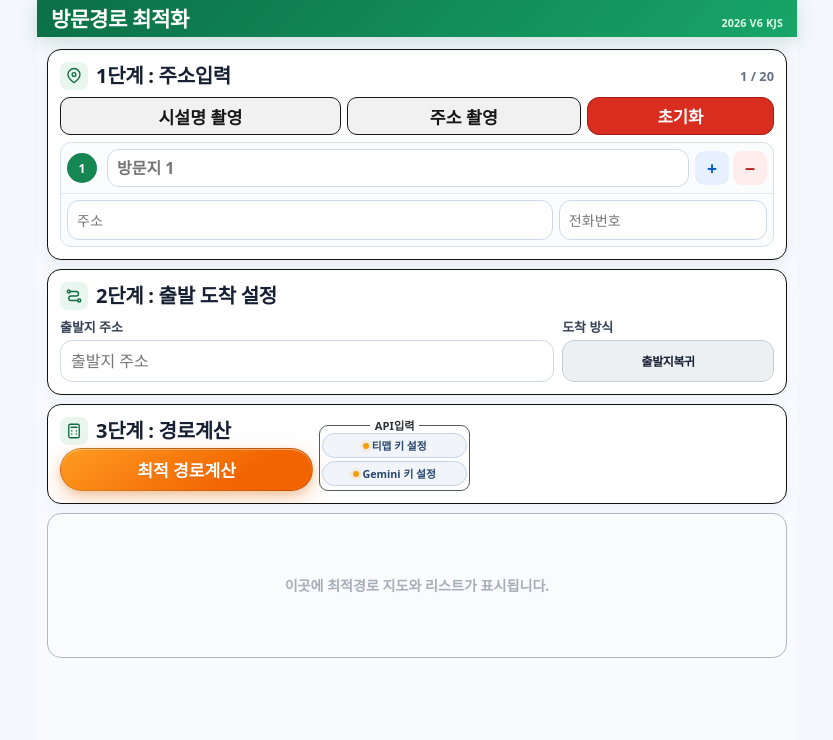
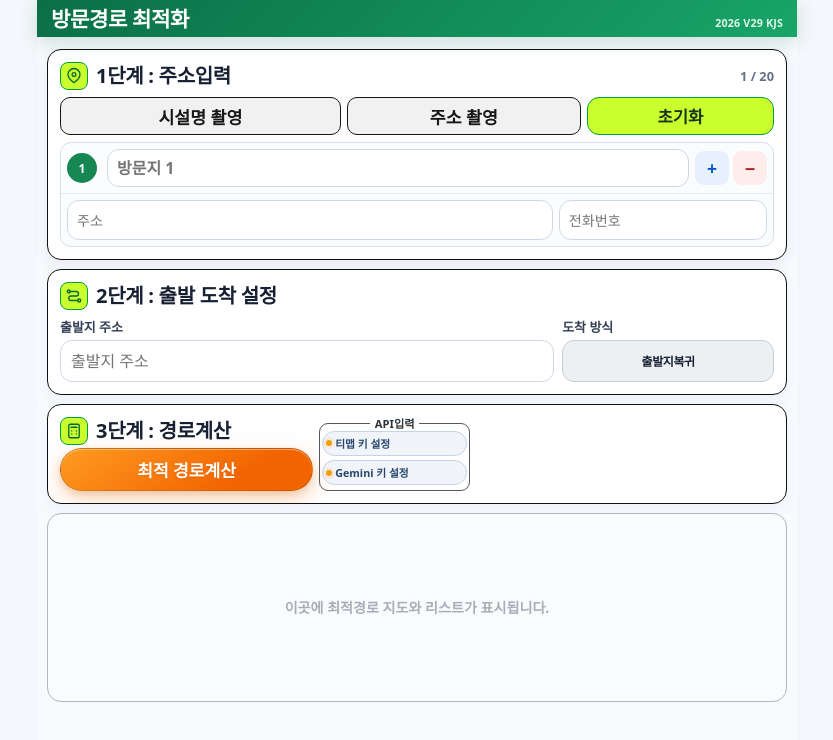
Before and after one commit to KGS777/s, a plain HTML site: page index.html in a window 1280 px wide. Shown: the whole page, without its empty margins (223-1056 px from the left). Drawn offline with nearby package versions, Linux system fonts and the light colour scheme.

Commit message:
디자인 개선

```diff
--- a/index.html
+++ b/index.html
@@ -8,6 +8,8 @@
   <link rel="stylesheet" href="https://unpkg.com/leaflet@1.9.4/dist/leaflet.css">
   <style>
     :root{
+      --fluorescent:#caff2e;
+      --accent-green:#009e3d;
       color-scheme:light;
       --blue:#0b5bd3;
       --blue-dark:#0847a5;
@@ -45,7 +47,7 @@
     .step-card{border:1px solid #111}
     .step-head{min-height:28px}
     .step-head h2{display:flex;align-items:center;gap:8px;font-size:1.25rem;font-weight:800;line-height:1.2}
-    .step-icon{width:28px;height:28px;flex:none;padding:5px;border-radius:8px;color:#126a46;background:#e9f6ef;fill:none;stroke:currentColor;stroke-width:1.8;stroke-linecap:round;stroke-linejoin:round}
+    .step-icon{width:28px;height:28px;flex:none;padding:4px;border:1px solid var(--accent-green);border-radius:8px;color:#086832;background:var(--fluorescent);fill:none;stroke:currentColor;stroke-width:1.8;stroke-linecap:round;stroke-linejoin:round}
     .count{font-size:.8rem;color:var(--muted);font-weight:700}
     label{display:block;margin:0 0 4px;font-size:.81rem;font-weight:800;color:#344055}
     input,select{
@@ -61,22 +63,22 @@
     .custom-end{grid-column:1/-1}
     .btn{border:0;border-radius:12px;min-height:45px;padding:0 14px;font-weight:800;cursor:pointer}
     .btn:disabled{opacity:.55;cursor:wait}
-    .btn-text{min-height:32px;border:1px solid #9f1d14;color:#fff;background:#d92d20;font-size:.8rem}
+    .btn-text{min-height:32px;border:1px solid var(--accent-green);color:#15351e;background:var(--fluorescent);font-size:.8rem}
     .photo-capture-actions{display:grid;grid-template-columns:minmax(min-content,1.2fr) minmax(min-content,1fr) minmax(min-content,.8fr);gap:6px;margin-bottom:7px}
     .photo-capture-actions button{min-height:38px;padding:0 4px;white-space:nowrap}
     .photo-capture-actions .btn-text{font-size:1.04rem}
     .photo-capture-button{border:1px solid #171717;border-radius:10px;color:#171717;background:#f1f1f1;font-size:1.079rem;font-weight:750}
     .photo-capture-button:active{background:#dedede}
-    .route-actions{display:grid;grid-template-columns:minmax(0,1.68fr) minmax(100px,1fr);grid-template-rows:auto auto;gap:3px 6px;align-items:end;max-width:410px}
+    .route-actions{display:grid;grid-template-columns:minmax(0,1.68fr) minmax(100px,1fr);grid-template-rows:auto max-content;gap:3px 6px;align-items:end;max-width:410px}
     .route-actions .step-head{grid-area:1/1;margin:0}
     .btn-primary{width:100%;min-height:52px;border:1px solid rgba(0,0,0,.16);border-radius:999px;color:#fff;background:linear-gradient(145deg,#ff9b21,#f26400 72%);box-shadow:0 9px 23px #ee720044,0 3px 7px #b84c0030,inset 0 1px 0 #ffffff70;font-size:1.53rem;text-shadow:0 1px 1px #a63c0040}
     #calculate{grid-area:2/1;min-height:43px;padding:0 5px;font-size:1.071rem;white-space:nowrap}
     .btn-primary:active{transform:translateY(1px)}
     .btn-secondary{color:var(--blue-dark);background:#eaf2ff}
-    .api-key-group{grid-area:1/2/3;min-width:0;margin:0;border:1px solid #535861;border-radius:9px;padding:2px 2px 4px}
+    .api-key-group{grid-area:1/2/3;min-width:0;margin:0;border:1px solid #535861;border-radius:9px;padding:2px 2px 5px}
     .api-key-group legend{margin-inline:auto;padding:0 5px;color:#2d3239;font-size:.7rem;line-height:1;font-weight:800}
-    .api-key-button{display:flex;width:100%;align-items:center;justify-content:center;gap:3px;height:25px;border:1px solid #c5d3e6;border-radius:999px;padding:0 1px;color:#28466d;background:#f1f5fa;font-size:.67rem;font-weight:850;white-space:nowrap}
-    .api-key-button+.api-key-button{margin-top:3px}
+    .api-key-button{display:flex;width:100%;align-items:center;justify-content:flex-start;text-align:left;gap:3px;height:25px;border:1px solid #c5d3e6;border-radius:999px;padding:0 1px 0 3px;color:#28466d;background:#f1f5fa;font-size:.67rem;font-weight:850;white-space:nowrap}
+    .api-key-button+.api-key-button{margin-top:4.5px}
     .api-key-button .key-dot{width:6px;height:6px;flex:none;background:#f59e0b;box-shadow:0 0 0 3px #f59e0b20}
     .api-key-button .key-dot.ready{background:#17a05d;box-shadow:0 0 0 3px #17a05d20}
     .visit-list{display:grid;gap:7px}
@@ -95,10 +97,9 @@
     .status.success{position:absolute;width:1px;height:1px;margin:0;padding:0;overflow:hidden;clip-path:inset(50%);white-space:nowrap}
     .progress{height:3px;margin-top:6px;border-radius:999px;background:#e8edf5;overflow:hidden}
     .progress>span{display:block;width:0;height:100%;border-radius:inherit;background:#1872e8;transition:width .25s}
-    .result-placeholder{display:grid;place-items:center;min-height:145px;margin-bottom:9px;border:1.5px solid #aeb7c3;border-radius:14px;background:#fafbfc;padding:22px;text-align:center}
+    .result-placeholder{display:grid;place-items:center;min-height:189px;margin-bottom:9px;border:1.5px solid #aeb7c3;border-radius:14px;background:#fafbfc;padding:22px;text-align:center}
     .result-placeholder p{margin:0;color:#a6aeb8;font-size:.88rem;font-weight:700;line-height:1.5}
-    .result-placeholder[hidden]{display:none}
-    .results[hidden]{display:none}
+    .result-placeholder[hidden],.results[hidden]{display:none}
     #captureArea{display:flow-root;outline:1px solid #111;outline-offset:-1px;border-radius:15px}
     .summary{display:grid;grid-template-columns:repeat(3,1fr);gap:5px;margin-bottom:0;border:1px solid #c7cdd4;border-radius:10px;padding:4px;background:#eef1f4}
     .metric{padding:5px 4px;border:1px dashed #6f829a;border-radius:8px;background:#dbe8f6;text-align:center}
@@ -247,6 +248,7 @@
     @media(max-width:360px){
       .step-head h2{font-size:1.08rem;gap:6px}
       .step-icon{width:24px;height:24px}
+      .api-key-button{font-size:.65rem;letter-spacing:-.02em}
     }
     @media(min-width:620px){
       main{padding-top:12px}.brand h1{font-size:1.32rem}
@@ -259,7 +261,7 @@
     <header class="topbar">
       <div class="brand">
         <h1>방문경로 최적화</h1>
-        <span class="version">2026 V6 KJS</span>
+        <span class="version">2026 V29 KJS</span>
       </div>
     </header>
 
```
